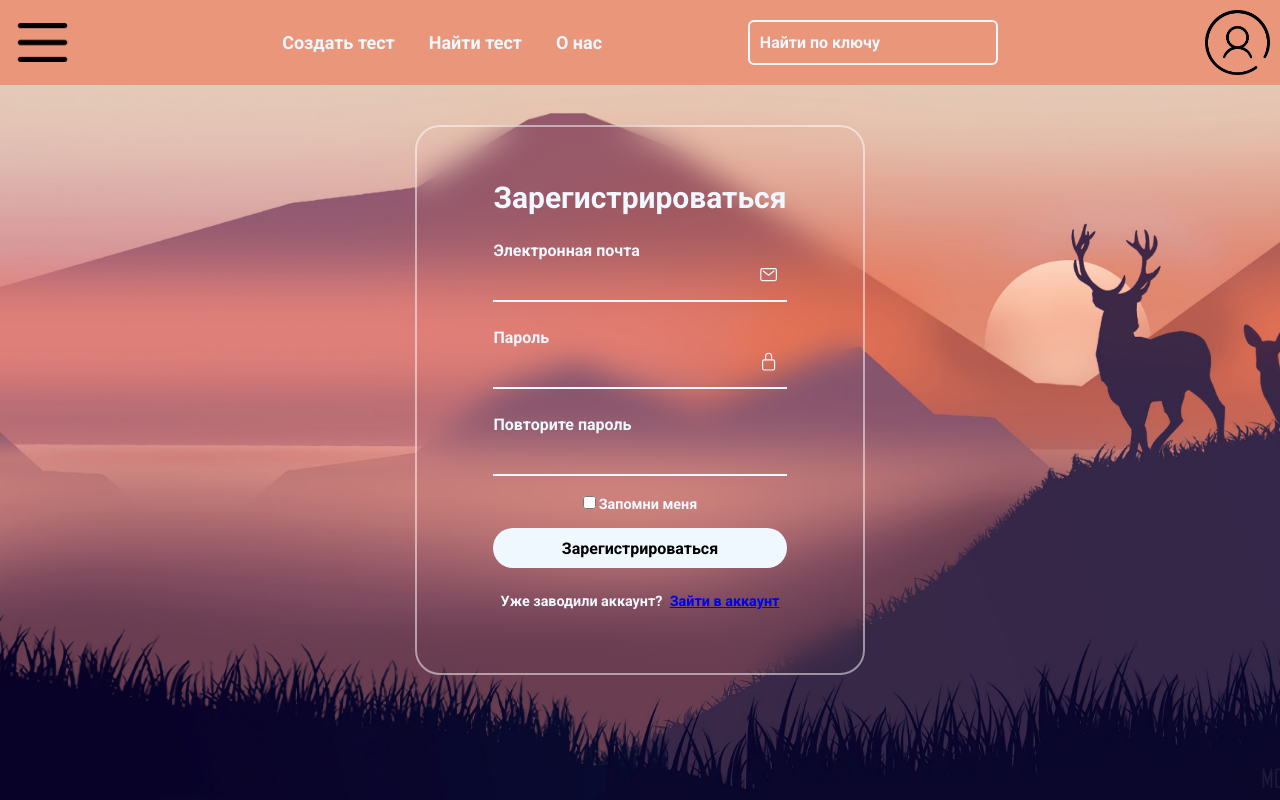
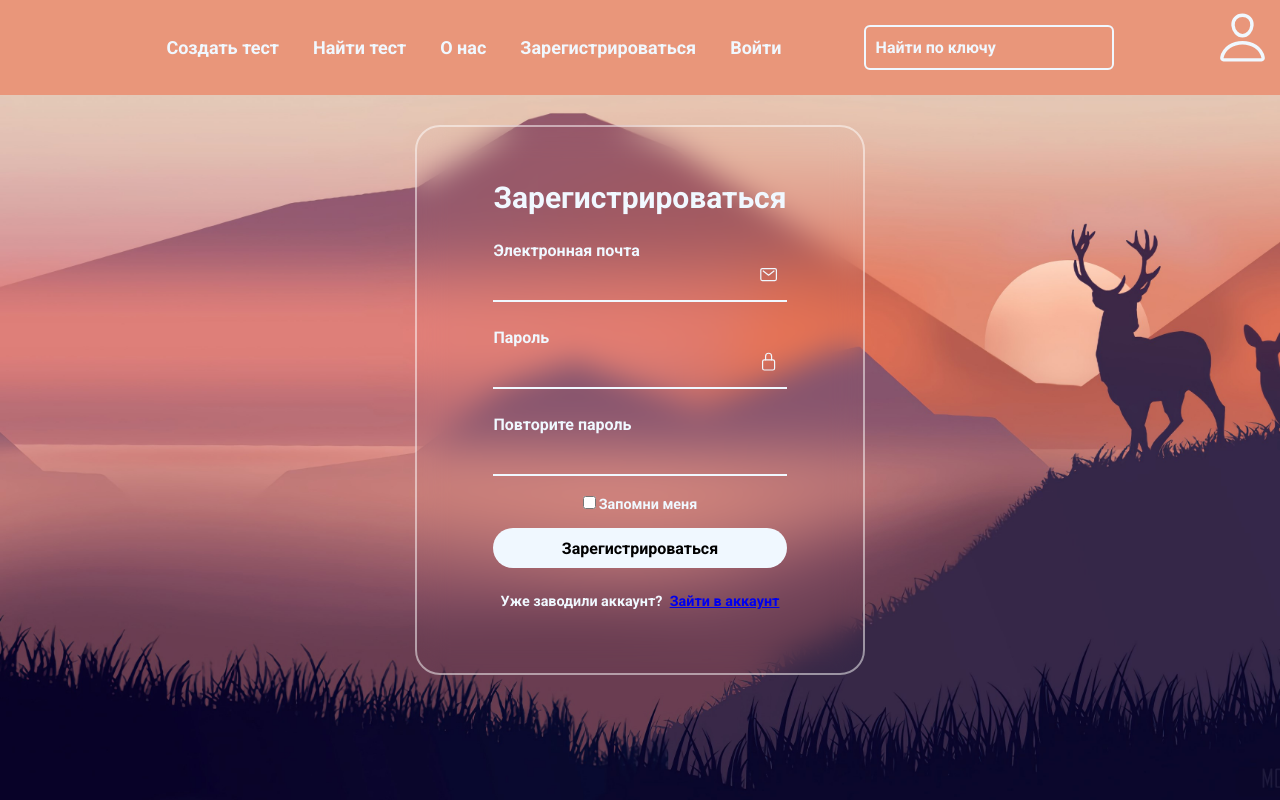
Before and after one commit to glebishead/ProjectWebsite, a Flask app: page /register in a window 1280 px wide. Run offline with Flask 3, Linux system fonts and the light colour scheme.

Commit message:
Добавлена авторизация полностью. Кнопки авторизации и регистрации в header и изменена иконка профиля для удобства, к ней можно применять стили. Подпись к имю пользователя под ней.

```diff
--- a/data/users.py
+++ b/data/users.py
@@ -2,10 +2,11 @@ import datetime
 import sqlalchemy
 from sqlalchemy import orm
 from .db_session import SqlAlchemyBase
+from flask_login import UserMixin
 from werkzeug.security import generate_password_hash, check_password_hash
 
 
-class User(SqlAlchemyBase):
+class User(SqlAlchemyBase, UserMixin):
     __tablename__ = 'users'
 
     id = sqlalchemy.Column(sqlalchemy.Integer, primary_key=True, autoincrement=True)
--- a/main.py
+++ b/main.py
@@ -1,12 +1,15 @@
 import json
 from flask import Flask, render_template, request, redirect, flash
-from werkzeug.security import generate_password_hash, check_password_hash
+from flask_login import LoginManager, login_user, login_required, logout_user
+from werkzeug.security import generate_password_hash
 from data import db_session
 from data.users import User
 from data.tests import Tests
 
 
 app = Flask(__name__)
+login_manager = LoginManager()
+login_manager.init_app(app)
 with open('data/keys.json', 'r', encoding='utf-8') as file:
     data = json.loads(file.read())
     app.config['SECRET_KEY'] = data['secret_key']
@@ -21,19 +24,33 @@ def main():
         print(e)
 
 
+@login_manager.user_loader
+def load_user(user_id):
+    db_sess = db_session.create_session()
+    return db_sess.query(User).get(user_id)
+
+
+@app.route('/logout')
+@login_required
+def logout():
+    logout_user()
+    return redirect("/")
+
+
 @app.route('/login', methods=['GET', 'POST'])
 def login_page():
     if request.method == 'POST':
         email = request.form.get('email')
         password = request.form.get('password')
+        remember_me = request.form.get('remember')
         db_sess = db_session.create_session()
         try:
             user = db_sess.query(User).filter(User.email == email).first()
-            if user.check_password(password):
+            if user and user.check_password(password):
+                login_user(user, remember=bool(remember_me))
                 flash('Вы успешно вошли в аккаунт')
                 return redirect('/')
-            else:
-                raise AttributeError
+            raise AttributeError
         except AttributeError:
             flash('Неправильный логин или пароль')
     return render_template('login.html')
@@ -46,6 +63,7 @@ def register_page():
         email = request.form.get('email')
         password = request.form.get('password')
         password_again = request.form.get('password_again')
+        remember_me = request.form.get('remember')
         if password != password_again:
             flash('Пароли не совпадают')
         else:
@@ -59,6 +77,8 @@ def register_page():
                 db_sess.add(user)
                 db_sess.commit()
                 flash("Пользователь добавлен")
+                logout_user()
+                login_user(user, remember=bool(remember_me))
                 return redirect('/')
             else:
                 flash("Пароль слабый")
@@ -72,6 +92,7 @@ def main_page():
 
 
 @app.route('/create_test', methods=['GET', 'POST'])
+@login_required
 def create_test_page():
     try:
         test_name = request.form.get('test_name')
@@ -91,13 +112,3 @@ def create_test_page():
 
 if __name__ == '__main__':
     main()
-
-
-
-#
-#
-#
-#
-#
-#
-#
--- a/static/css/style.css
+++ b/static/css/style.css
@@ -14,31 +14,32 @@ body {
     top: 0;
     left: 0;
     width: 100%;
-    padding: 20px 13%;
+    padding: 25px 13%;
     background: darksalmon;
     display: flex;
     justify-content: space-between;
     align-items: center;
 }
-.logo {
-    position: fixed;
-    left: 10px;
-    top: 10px;
-    height: 65px;
-    width: 65px;
-}
-.profile {
+.header ion-icon {
     position: fixed;
     right: 10px;
     top: 10px;
-    height: 65px;
-    width: 65px;
+    height: 55px;
+    width: 55px;
+    color: aliceblue;
 }
 .navbar a{
     left: 10px;
     font-size: 18px;
     color: aliceblue;
     margin-right: 30px;
+    text-decoration: none;
+}
+.profile {
+    position: fixed;
+    right: 10px;
+    top: 63px;
+    color: aliceblue;
     text-decoration: none;
 }
 .navbar a::after{
@@ -165,13 +166,11 @@ h2 {
     width: 100%;
     border-bottom: 2px solid aliceblue;
 }
-
 .textbox {
     position: relative;
     margin: 30px 0;
     width: 380px;
 }
-
 .radiobox {
     position: relative;
     top: 5px;
@@ -179,13 +178,11 @@ h2 {
     width: 380px;
     color: aliceblue;
 }
-
 .textbox {
     position: relative;
     margin: -5px 0;
     width: 380px;
 }
-
 .inputbox label {
     position: absolute;
     bottom: 40px;
@@ -195,7 +192,6 @@ h2 {
     pointer-events: none;
     transition: .4s;
 }
-
 .textbox label {
     position: relative;
     left: 5px;
@@ -205,14 +201,12 @@ h2 {
     pointer-events: none;
     transition: .4s;
 }
-
 .textbox textarea {
     position: relative;
     width: 100%;
     height: 150px;
     resize: none;
 }
-
 .inputbox input {
     width: 100%;
     height: 50px;
@@ -223,7 +217,6 @@ h2 {
     padding: 25px 0 5px;
     color: aliceblue;
 }
-
 .inputbox ion-icon{
     position: absolute;
     right: 8px;
@@ -231,7 +224,6 @@ h2 {
     font-size: 1.2em;
     top: 15px;
 }
-
 .forget {
     margin: -15px 0 15px;
     font-size: .9em;
@@ -239,20 +231,16 @@ h2 {
     display: flex;
     justify-content: center;
 }
-
 .forget label input{
     margin-right: 3px;
 }
-
 .forget label a {
     color: aliceblue;
     text-decoration: none;
 }
-
 .forget label a:hover {
     text-decoration: underline;
 }
-
 button {
     width: 100%;
     height: 40px;
@@ -264,20 +252,17 @@ button {
     font-size: 1em;
     font-weight: 600;
 }
-
 .register {
     font-size: .9em;
     color: aliceblue;
     text-align: center;
     margin: 25px 0 10px;
 }
-
 .register p{
     text-decoration: none;
     color: aliceblue;
     font-weight: 600;
 }
-
 .register p a:hover{
     text-decoration: underline;
 }
--- a/templates/base.html
+++ b/templates/base.html
@@ -5,21 +5,29 @@
     <meta charset="UTF-8">
     <title>{% block title %} {% endblock %}</title>
     <link rel="stylesheet" type="text/css" href="{{url_for('static', filename='css/style.css')}}">
+    <script type="module" src="https://unpkg.com/ionicons@7.1.0/dist/ionicons/ionicons.esm.js"></script>
+    <script nomodule src="https://unpkg.com/ionicons@7.1.0/dist/ionicons/ionicons.js"></script>
 </head>
 
 <body>
     <header class="header">
-        <a href="/"><img class="logo" src="../static/img/menu.png" alt=""/></a>
+        <ion-icon name="person-outline"></ion-icon>
+        {% if current_user.is_authenticated %}
+            <a class="profile" href="/logout">{{ current_user.name }}</a>
+        {% endif %}
         <nav class="navbar">
             <a href="create_test">Создать тест</a>
             <a href="/">Найти тест</a>
             <a href="/">О нас</a>
+            {% if not current_user.is_authenticated %}
+            <a class="header-register" href="/register">Зарегистрироваться</a>
+            <a class="header-login" href="/login">Войти</a>
+            {% endif %}
         </nav>
         <form action="/" class="search-bar">
             <input type="text" placeholder="Найти по ключу">
             <button><i class="bx bx-search"></i></button>
         </form>
-        <a href="/"><img class="profile" src="../static/img/profile-icon.png" alt=""/></a>
     </header>
 {% with messages = get_flashed_messages() %}
    {% if messages %}
--- a/templates/login.html
+++ b/templates/login.html
@@ -21,7 +21,7 @@ Hello from community
                     <label>Пароль</label>
                 </div>
                 <div class="forget">
-                    <label><input type="checkbox" name="checkbox" >Запомни меня</label>
+                    <label><input type="checkbox" name="remember" >Запомни меня</label>
                 </div>
                 <div class="forget">
                     <a href="#">Забыл(а) пароль</a>
--- a/templates/register.html
+++ b/templates/register.html
@@ -25,7 +25,7 @@ Hello from community
                     <label>Повторите пароль</label>
                 </div>
                 <div class="forget">
-                    <label><input type="checkbox" name="checkbox" >Запомни меня</label>
+                    <label><input type="checkbox" name="remember" >Запомни меня</label>
                 </div>
                 <button>Зарегистрироваться</button>
                 <div class="register">
```
Also changed, not shown: db/blogs.db.
